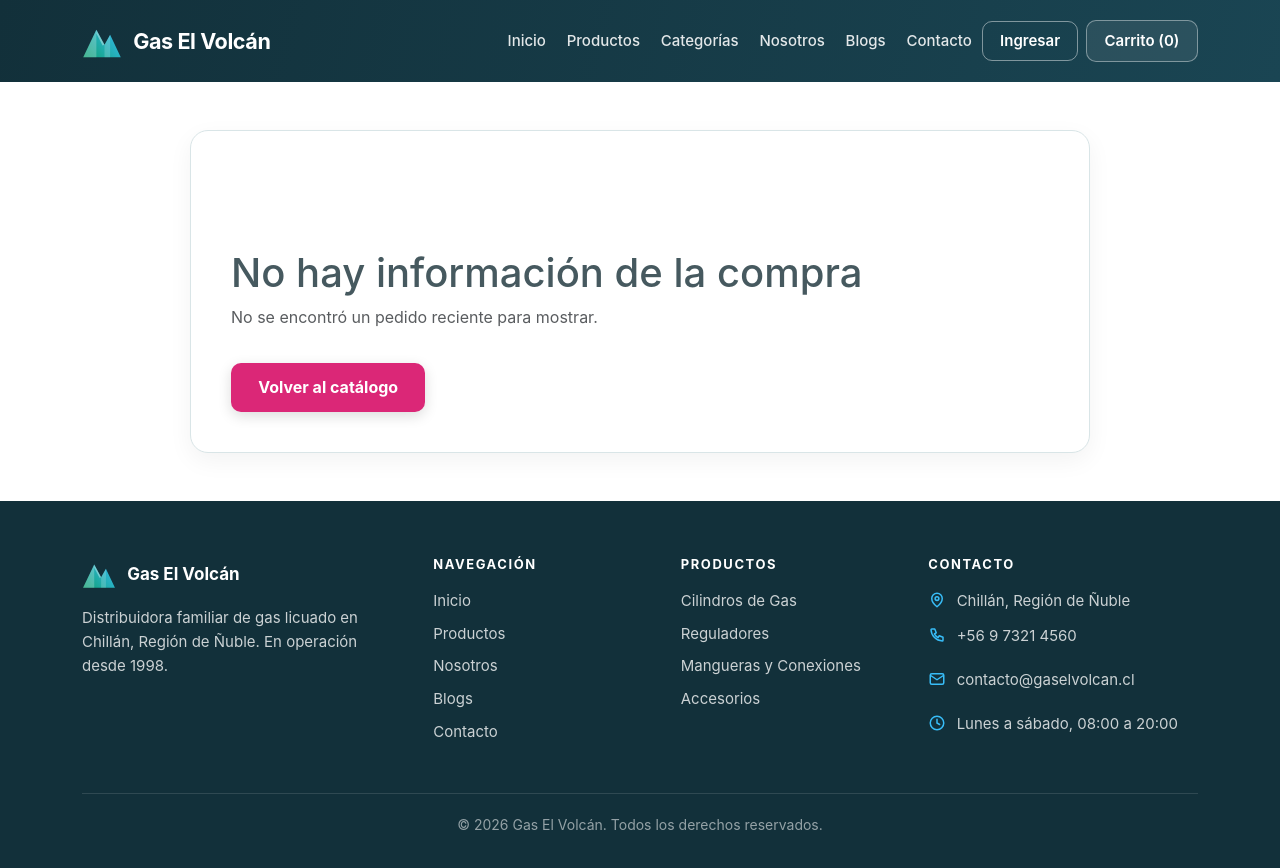
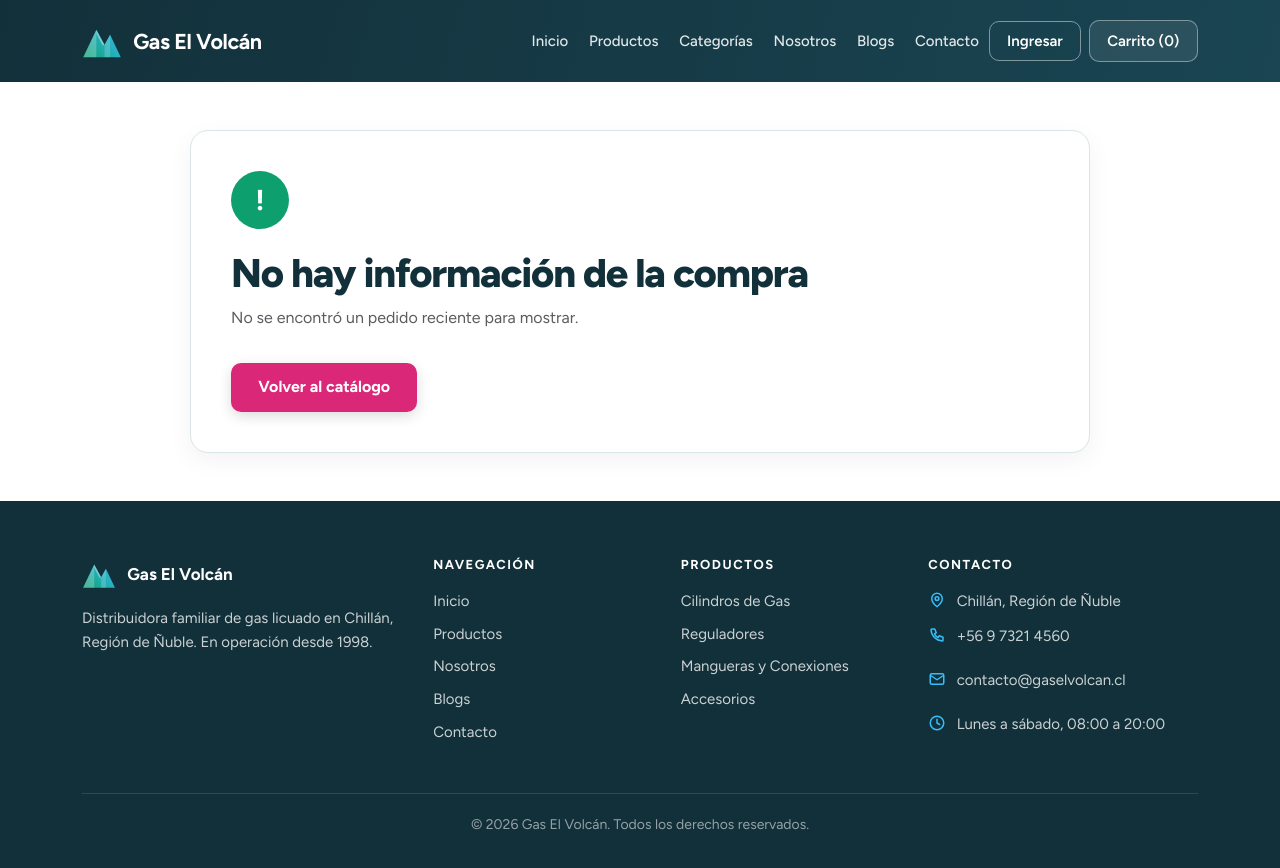
Before and after one commit to claaudic/Proyecto_Volcan, a React (Vite) app in the folder tienda-react/: page /compra-exitosa in a window 1280 px wide. Shown: the top 868 px of the page. Built offline with nearby package versions, Linux system fonts and the light colour scheme.

Commit message:
Carga la tipografia Figtree y ajusta titulos e iconos de compra exitosa y pago rechazado

```diff
--- a/tienda-react/index.html
+++ b/tienda-react/index.html
@@ -1,10 +1,15 @@
 <!doctype html>
-<html lang="en">
+<html lang="es">
   <head>
     <meta charset="UTF-8" />
-    <link rel="icon" type="image/svg+xml" href="/favicon.svg" />
     <meta name="viewport" content="width=device-width, initial-scale=1.0" />
-    <title>tienda-react</title>
+    <meta name="description" content="Distribuidora de gas licuado en Chillán. Cilindros y accesorios con despacho a domicilio en Chillán y comunas cercanas." />
+    <title>Gas El Volcán</title>
+    <link rel="icon" type="image/svg+xml" href="/img/logo.svg" />
+    <!-- La tipografia del sitio, la misma del sitio en HTML -->
+    <link rel="preconnect" href="https://fonts.googleapis.com" />
+    <link rel="preconnect" href="https://fonts.gstatic.com" crossorigin />
+    <link href="https://fonts.googleapis.com/css2?family=Figtree:wght@400;500;600;700;800&display=swap" rel="stylesheet" />
   </head>
   <body>
     <div id="root"></div>
--- a/tienda-react/src/css/estilos.css
+++ b/tienda-react/src/css/estilos.css
@@ -2884,7 +2884,7 @@ a:focus-visible,
     align-items: center;
     justify-content: center;
     margin-bottom: 1.25rem;
-    background: var(--color-principal);
+    background: var(--verde);
     color: #ffffff;
     font-size: 1.8rem;
     font-weight: 700;
@@ -2892,6 +2892,9 @@ a:focus-visible,
 
 .compra-exitosa h1 {
     margin-bottom: 0.5rem;
+    color: var(--tinta);
+    font-weight: 800;
+    letter-spacing: -0.03em;
 }
 
 .compra-exitosa-numero {
@@ -2949,7 +2952,7 @@ a:focus-visible,
     align-items: center;
     justify-content: center;
     margin-bottom: 1.25rem;
-    background: #dc3545;
+    background: var(--accion);
     color: #ffffff;
     font-size: 1.8rem;
     font-weight: 700;
@@ -2957,6 +2960,9 @@ a:focus-visible,
 
 .pago-rechazado h1 {
     margin-bottom: 0.5rem;
+    color: var(--tinta);
+    font-weight: 800;
+    letter-spacing: -0.03em;
 }
 
 .pago-rechazado-mensaje {
```
